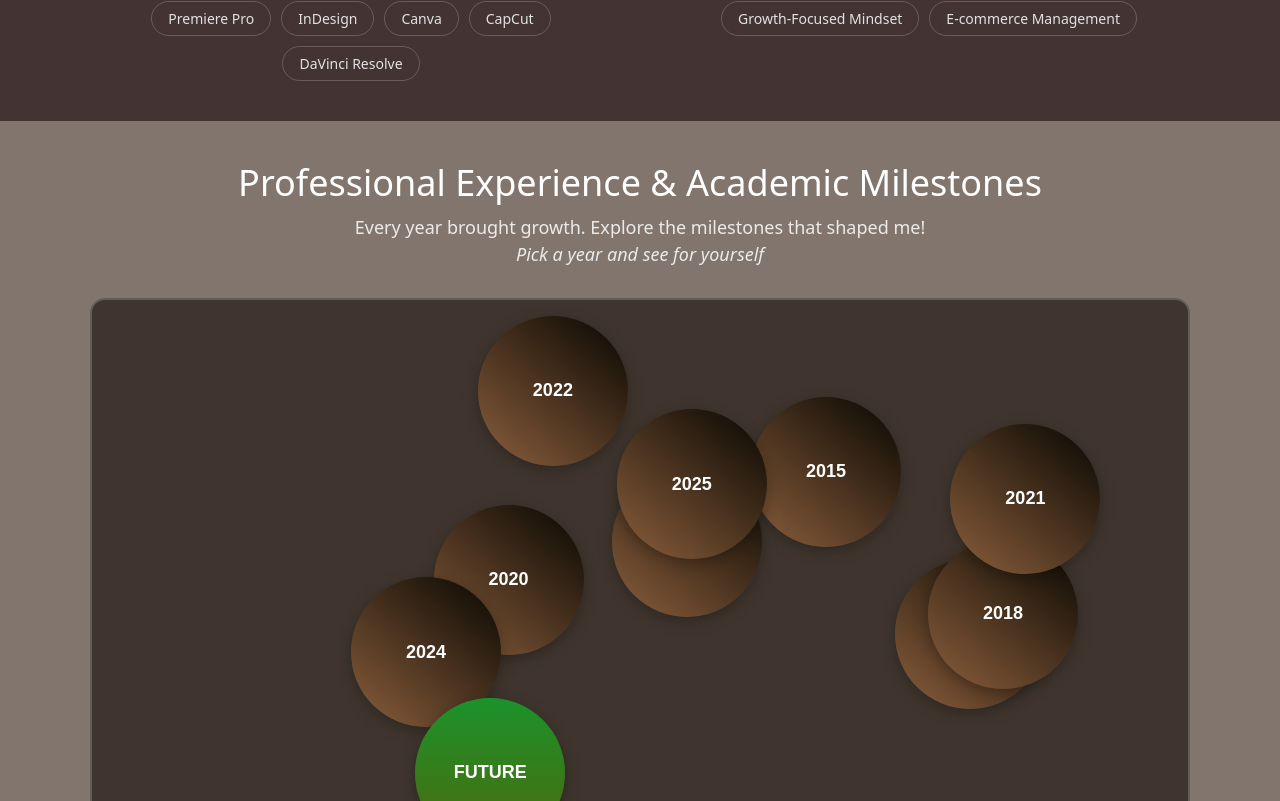
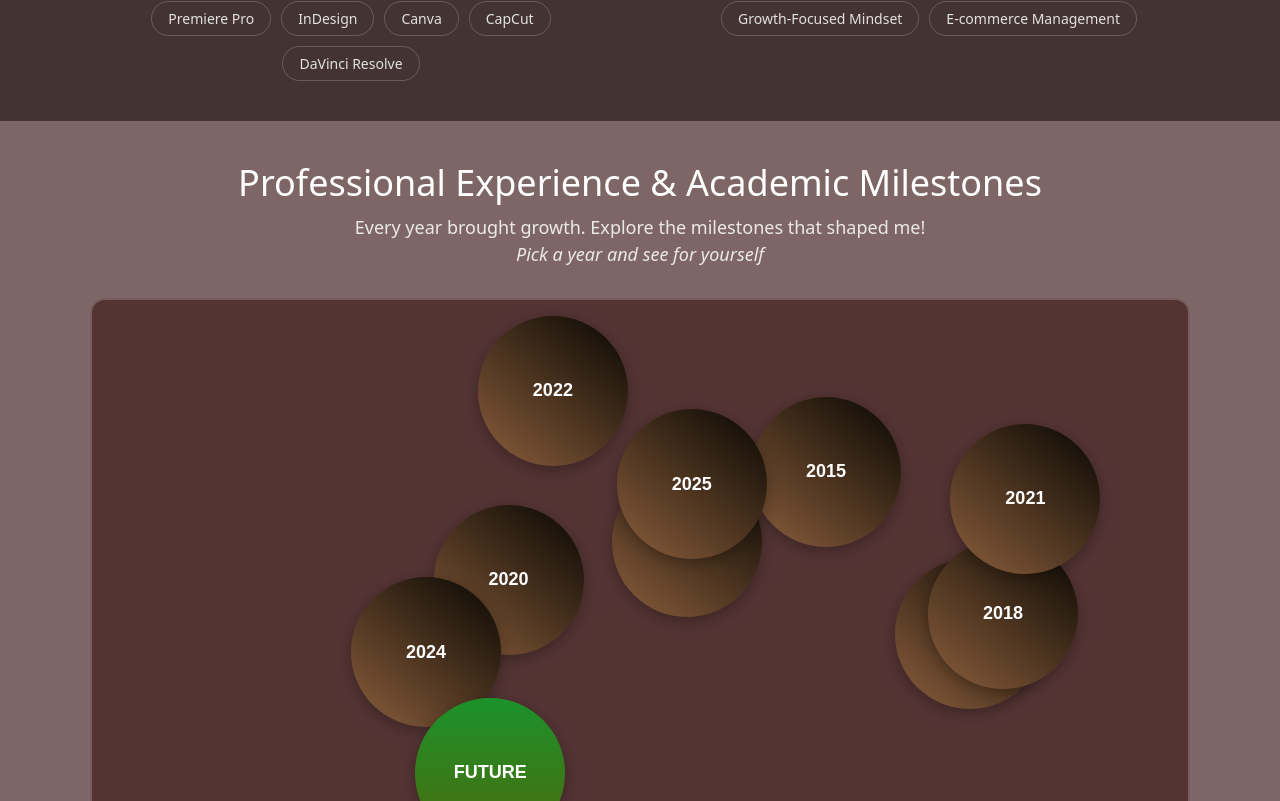
Before and after one commit to gititbunny/nn-react-portfolio, a React (Create React App) app in the folder portfolio/: page / in a window 1280 px wide. Shown: the part 3019-3820 px from the top of the page. Built offline with nearby package versions, Linux system fonts and the light colour scheme.

Commit message:
Update experience background color

```diff
--- a/portfolio/src/styles/Experience.css
+++ b/portfolio/src/styles/Experience.css
@@ -1,5 +1,5 @@
 #experience {
-  background-color: rgba(46, 25, 12, 0.6);
+  background-color: rgba(42, 0, 1, 0.6);
   padding: 40px 20px;
   color: #fff;
   text-align: center;
@@ -24,7 +24,7 @@
   border-radius: 15px;
   position: relative;
   overflow: hidden;
-  background: rgba(20, 11, 5, 0.6);
+  background: rgba(42, 0, 1, 0.5);
   max-width: 1100px;
   margin: 0 auto;
 }
```
